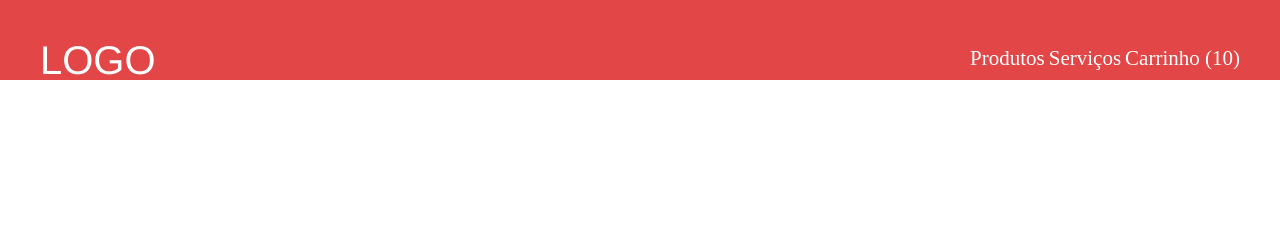
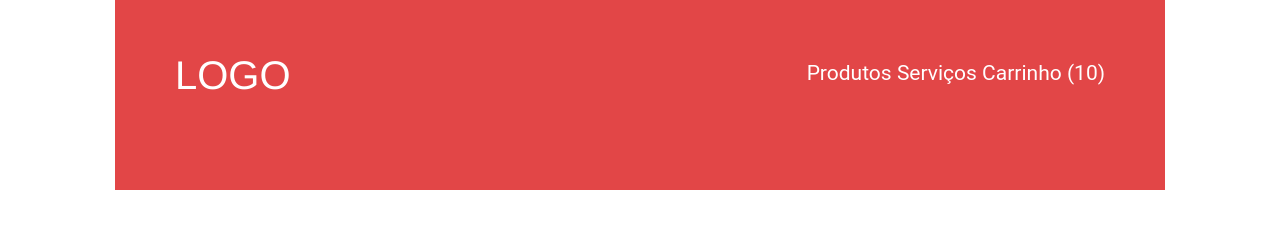
Before and after one commit to gregolly/loja-fone, a plain HTML site: page index.html in a window 1280 px wide. Drawn offline with Linux system fonts and the light colour scheme.

Commit message:
Fim da terceira aula.

```diff
--- a/header.css
+++ b/header.css
@@ -52,12 +52,13 @@ table {
 }
 header{
   background-color: #e24647;
-  padding: 40px 40px 0px 40px;
+  margin: 0 115px;
+  padding: 55px 60px 95px  60px;
+  /*  padding: top right bottom left;*/
+  color:#fff;
+  overflow: hidden;
 }
 
-h1, a{
-  color:#fff;
-}
 h1{
   font-size: 40px;
   font-family: 'Franklin Gothic Medium', 'Arial Narrow', Arial, sans-serif;
@@ -67,10 +68,13 @@ h1{
 }
 nav{
   float: right;
+  font-size: 21px;
+  font-family:  'roboto', sans-serif;
 }
 a{
   text-decoration: none;
-  font-size: 21px;
+  font-size: inherit;
+  color: inherit;
   padding-top: 8px;
   display: inline-block;
 }
```
Also changed, not shown: 1 other file.
